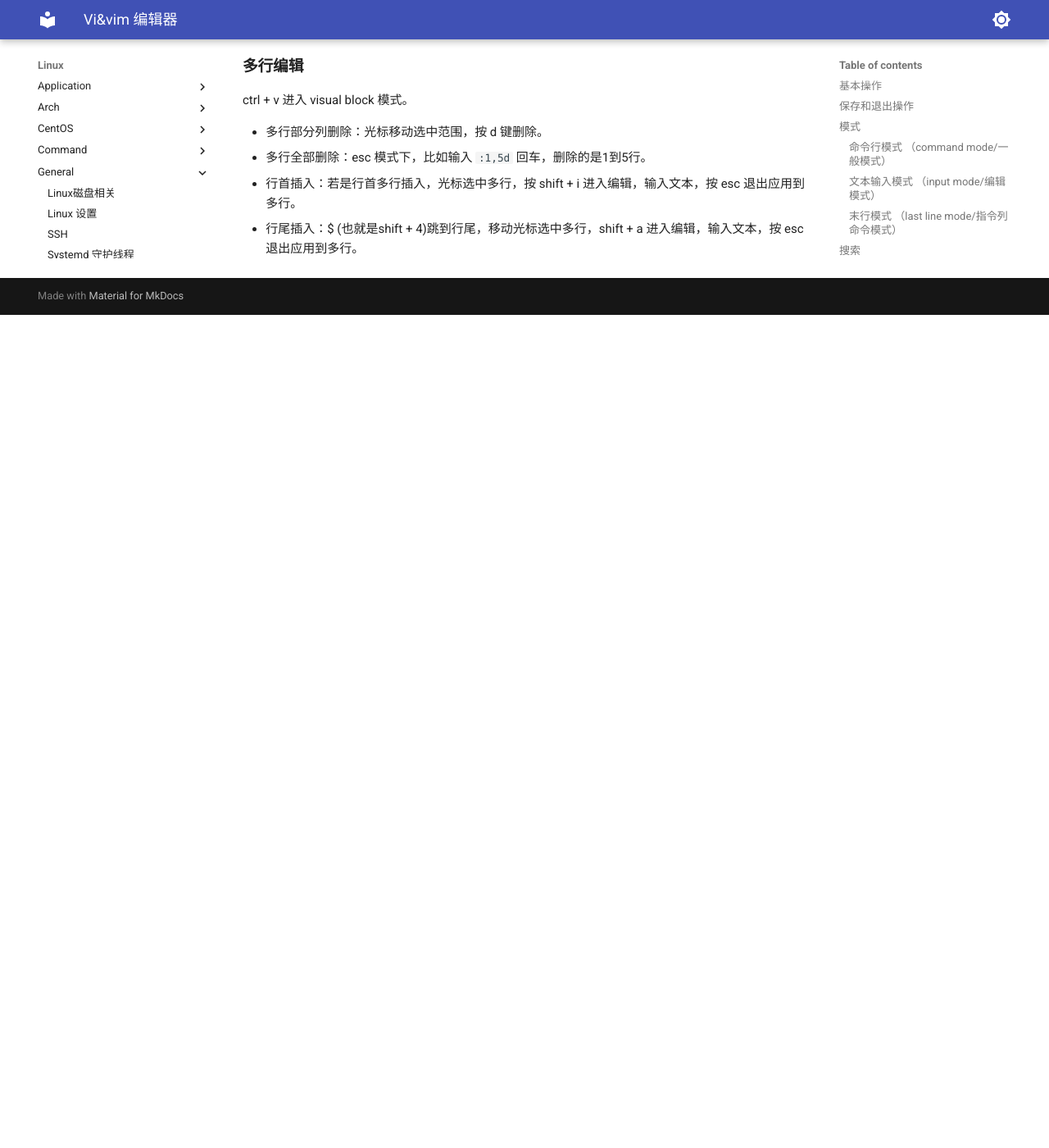
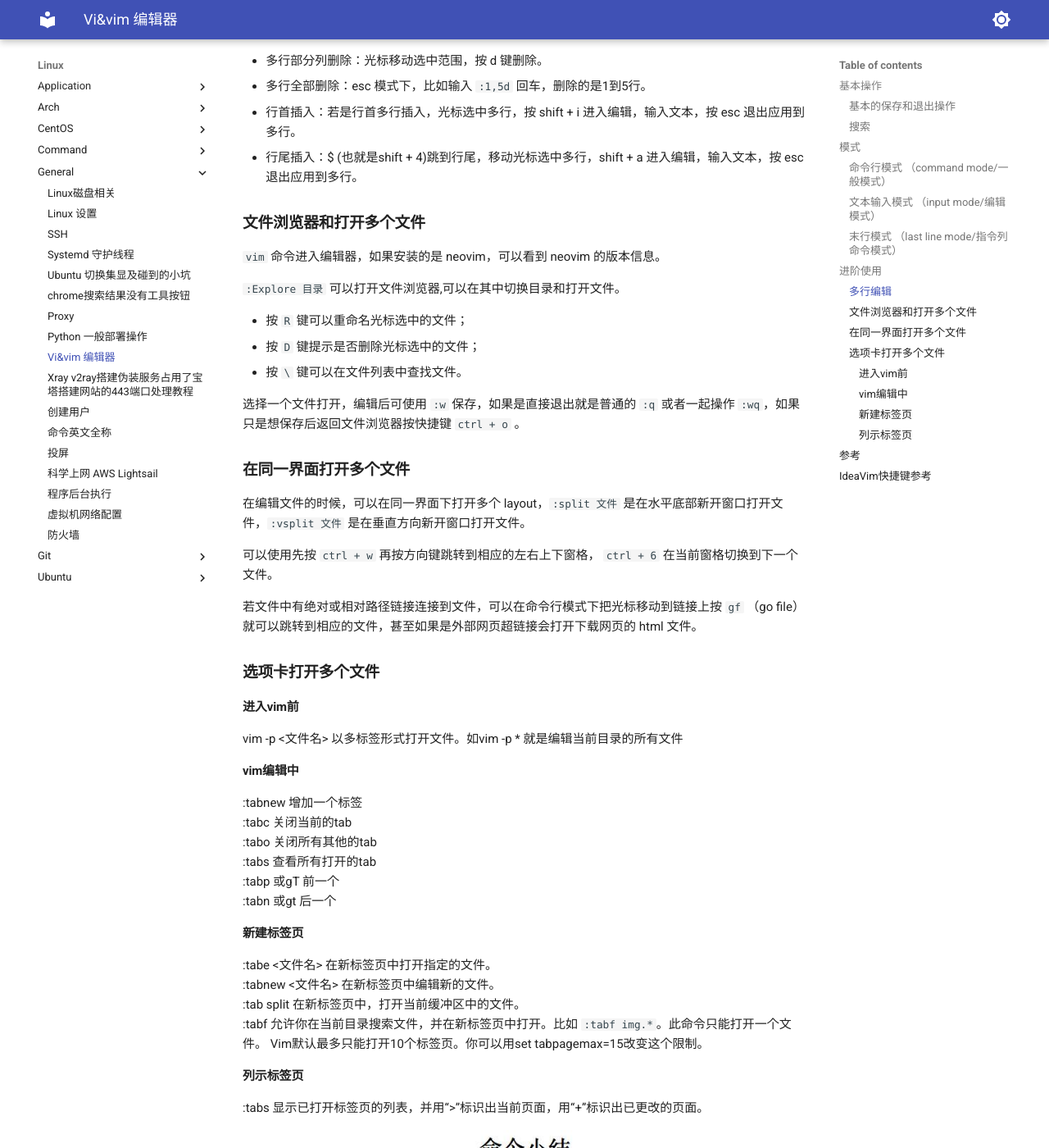
Before and after one commit to zgshen/wiki, an MkDocs documentation site: the page built from Notes/Linux/General/vi&vim 编辑器.md, in a window 1280 px wide and 1400 px high, scrolled down 2000 px. Shown: the whole window at 82% size. Built offline with MkDocs 1.6.1 and Material for MkDocs 9.7.7, drawn with Linux system fonts in a browser that asks for light colours; some web fonts are replaced; before the commit the page ends 2384 px from its top, so only the background shows below that; some of the changed text lies outside the part shown.

Commit message:
vi editor

```diff
--- a/Notes/Linux/General/vi&vim 编辑器.md
+++ b/Notes/Linux/General/vi&vim 编辑器.md
@@ -1,8 +1,8 @@
-### 基本操作
+## 基本操作
 
 ![](../Assets/Pasted%20image%2020220711110643.png)
 
-### 保存和退出操作
+### 基本的保存和退出操作
 
 :wq 和 :wq! 的区别
 
@@ -14,46 +14,38 @@
 -   :wq 强制性写入文件并退出。即使文件没有被修改也强制写入，并更新文件的修改时间。
 -   :x 写入文件并退出。仅当文件被修改时才写入，并更新文件修改时间；否则不会更新文件修改时间。
 
+所以用 `vi a.txt` 编辑时，如果 a.txt 文件还是不存在且没有编辑任何内容的情况下，`wq` 退出会创建 a.txt，而用 `:x`  退出的话不会创建。
+
 :q 和 :q! 的区别
 
 -   如果文件有修改，:q 会提示有修改，是否退出，输入y退出。
 -   如果文件有修改，:q! 会强制直接退出，并且不对文件进行保留。
 
-注：在正常模式下按组合键shift zz可以保存并退出
+注：在正常模式下按组合键shift zz可以保存并退出。
 
-### 模式
+### 搜索
 
-#### 命令行模式 （command mode/一般模式）
+命令行模式下输入 / + 搜索内容，例如搜索单词 java 命令为 `/java`，按 n 跳转到下一个匹配字符位置，按 N 跳转到上一个匹配字符位置。
+
+## 模式
+
+### 命令行模式 （command mode/一般模式）
 
 打开文件默认就是命令行模式，任何时候，不管用户处于何种模式，只要按一下“ESC”键，即可使Vi进入命令行模式。
 
 若输入的字符不是Vi的合法命令，vi会响铃报警。
 
-#### 文本输入模式 （input mode/编辑模式）
+### 文本输入模式 （input mode/编辑模式）
 
 在命令模式下输入插入命令i（insert）、附加命令a （append）、打开命令o（open）、修改命令c（change）、取代命令r或替换命令s都可以进入文本输入模式。
 
-#### 末行模式 （last line mode/指令列命令模式）
+### 末行模式 （last line mode/指令列命令模式）
 
 也称转义模式。
 
 用户按“:”键即可进入末行模式下，此时vi会在显示窗口的最后一行（通常也是屏幕的最后一行）显示一个“:”作为末行模式的提示符，等待用户输入命令。
 
-### 搜索
-
-命令行模式下输入 / + 搜索内容，例如搜索单词 java 命令为 `/java`，按 n 跳转到下一个匹配字符位置，按 N 跳转到上一个匹配字符位置。
-
-### 参考
-
--   [1][简单介绍vi与vim的区别以及常用命令](https://www.linuxprobe.com/vi-vim-qb.html)
--   [2][Linux vi中 wq 、wq!、x、q、q!区别](https://codeantenna.com/a/dbDdz8uTcC)
-
-### IdeaVim快捷键参考
-
-https://blog.csdn.net/u011118321/article/details/85095670
-
-https://cloud.tencent.com/developer/article/1647068
-
+## 进阶使用
 ### 多行编辑
 
 ctrl + v 进入 visual block 模式。
@@ -62,3 +54,64 @@
 - 多行全部删除：esc 模式下，比如输入 `:1,5d` 回车，删除的是1到5行。
 - 行首插入：若是行首多行插入，光标选中多行，按 shift + i 进入编辑，输入文本，按 esc 退出应用到多行。
 - 行尾插入：$ (也就是shift + 4)跳到行尾，移动光标选中多行，shift + a 进入编辑，输入文本，按 esc 退出应用到多行。
+
+### 文件浏览器和打开多个文件
+
+`vim` 命令进入编辑器，如果安装的是 neovim，可以看到 neovim 的版本信息。
+
+`:Explore 目录` 可以打开文件浏览器,可以在其中切换目录和打开文件。
+
+- 按 `R` 键可以重命名光标选中的文件；
+- 按 `D` 键提示是否删除光标选中的文件；
+- 按 `\` 键可以在文件列表中查找文件。
+
+选择一个文件打开，编辑后可使用 `:w` 保存，如果是直接退出就是普通的 `:q` 或者一起操作 `:wq`，如果只是想保存后返回文件浏览器按快捷键 `ctrl + o` 。
+### 在同一界面打开多个文件
+
+在编辑文件的时候，可以在同一界面下打开多个 layout，`:split 文件` 是在水平底部新开窗口打开文件，`:vsplit 文件` 是在垂直方向新开窗口打开文件。
+
+可以使用先按 `ctrl + w` 再按方向键跳转到相应的左右上下窗格， `ctrl + 6` 在当前窗格切换到下一个文件。
+
+若文件中有绝对或相对路径链接连接到文件，可以在命令行模式下把光标移动到链接上按 `gf` （go file）就可以跳转到相应的文件，甚至如果是外部网页超链接会打开下载网页的 html 文件。
+### 选项卡打开多个文件
+
+#### 进入vim前
+
+vim -p <文件名> 以多标签形式打开文件。如vim -p * 就是编辑当前目录的所有文件
+
+#### vim编辑中
+
+:tabnew 增加一个标签
+:tabc 关闭当前的tab
+:tabo 关闭所有其他的tab
+:tabs 查看所有打开的tab
+:tabp 或gT 前一个
+:tabn 或gt 后一个
+
+#### 新建标签页
+
+:tabe <文件名> 在新标签页中打开指定的文件。
+:tabnew <文件名> 在新标签页中编辑新的文件。
+:tab split 在新标签页中，打开当前缓冲区中的文件。
+:tabf 允许你在当前目录搜索文件，并在新标签页中打开。比如 `:tabf img.*`。此命令只能打开一个文件。
+Vim默认最多只能打开10个标签页。你可以用set tabpagemax=15改变这个限制。
+
+#### 列示标签页
+
+:tabs 显示已打开标签页的列表，并用“>”标识出当前页面，用“+”标识出已更改的页面。
+
+
+![](Assets/Pasted%20image%2020230821232234.png)
+注：g-ctrl-g 意思是先按 g，再按 ctrl + g。
+
+## 参考
+
+- [简单介绍vi与vim的区别以及常用命令](https://www.linuxprobe.com/vi-vim-qb.html)
+- [Linux vi中 wq 、wq!、x、q、q!区别](https://codeantenna.com/a/dbDdz8uTcC)
+- [卡瓦邦噶！ - Vim系列教程](https://www.kawabangga.com/vim%E7%B3%BB%E5%88%97)
+- [vim多标签、多窗口操作](http://www.zhizhi123.com/2016/05/21/vim-multiple-tabs-windows/)
+## IdeaVim快捷键参考
+
+https://blog.csdn.net/u011118321/article/details/85095670
+
+https://cloud.tencent.com/developer/article/1647068
```
Also changed, not shown: Notes/Linux/General/Assets/Pasted image 20230821232234.png (added).
